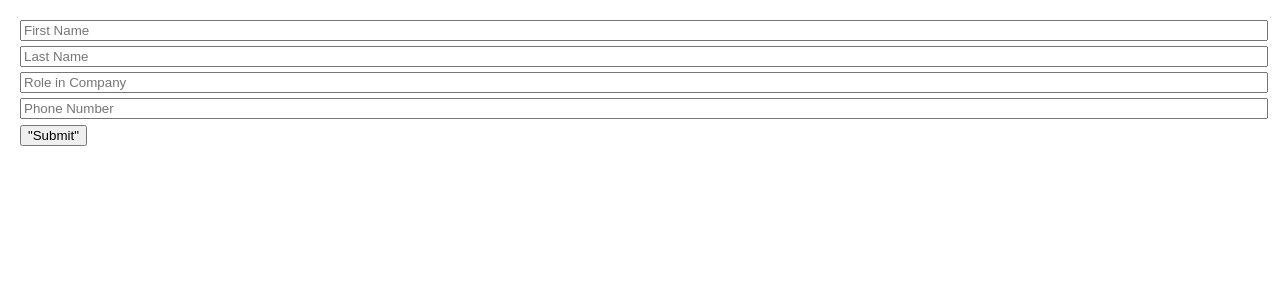
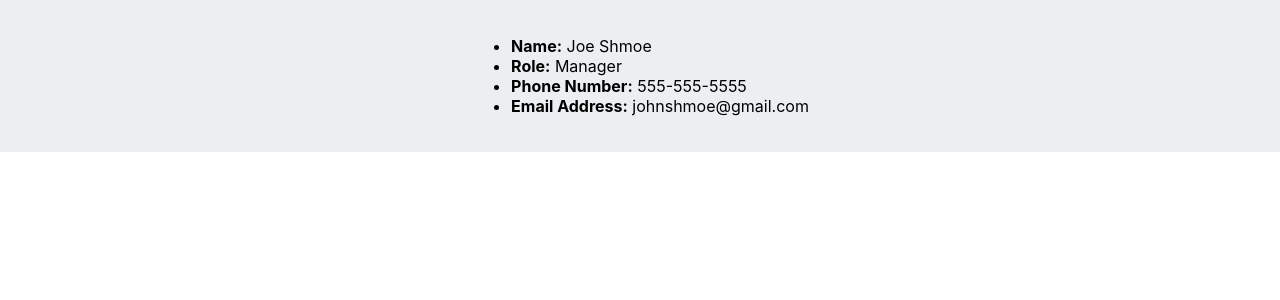
Before and after one commit to samanthabarrueta/React-Employee-Mngmt-System, a React (Create React App) app in the folder ems/: page / in a window 1280 px wide. Shown: the top 300 px of the page. Built offline with nearby package versions, Linux system fonts and the light colour scheme.

Commit message:
employee list results

```diff
--- a/ems/src/App.js
+++ b/ems/src/App.js
@@ -1,9 +1,19 @@
 import React from 'react';
-import './App.css';
-import Employee from "./components/Employee";
+import Wrapper from "./components/Wrapper";
+import EmployeeCard from "./components/EmployeeCard";
+import employees from "./employees.json"
 
-function App() {
-  return <Employee />
+const App = () => {
+  return (
+    <Wrapper>
+      <EmployeeCard
+      name = {employees[0].firstName + " " + employees[0].lastName}
+      role = {employees[0].role}
+      phoneNumber = {employees[0].phoneNumber}
+      emailAddress= {employees[0].emailAddress}
+      />
+    </Wrapper>
+  );
 }
 
 export default App;
--- /dev/null
+++ b/ems/src/components/EmployeeCard/index.js
@@ -0,0 +1,26 @@
+import React from "react";
+
+function EmployeeCard(props) {
+  return (
+    <div className="card">
+      <div className="content">
+        <ul>
+          <li>
+            <strong>Name:</strong> {props.name}
+          </li>
+          <li>
+            <strong>Role:</strong> {props.role}
+          </li>
+          <li>
+            <strong>Phone Number:</strong> {props.phoneNumber}
+          </li>
+          <li>
+            <strong>Email Address:</strong> {props.emailAddress}
+          </li>
+        </ul>
+      </div>
+    </div>
+  );
+}
+
+export default EmployeeCard;
--- /dev/null
+++ b/ems/src/components/Wrapper/index.js
@@ -0,0 +1,8 @@
+import React from "react";
+import "./style.css";
+
+function Wrapper(props) {
+  return <div className="wrapper">{props.children}</div>;
+}
+
+export default Wrapper;
--- /dev/null
+++ b/ems/src/components/Wrapper/style.css
@@ -0,0 +1,11 @@
+.wrapper {
+  padding-top: 50px;
+  background: #ECEFF1;
+  height: 100%;
+  display: flex;
+  flex-flow: row wrap;
+  padding: 20px;
+  justify-content: space-around;
+  align-content: flex-start;
+  overflow: auto;
+}
```
